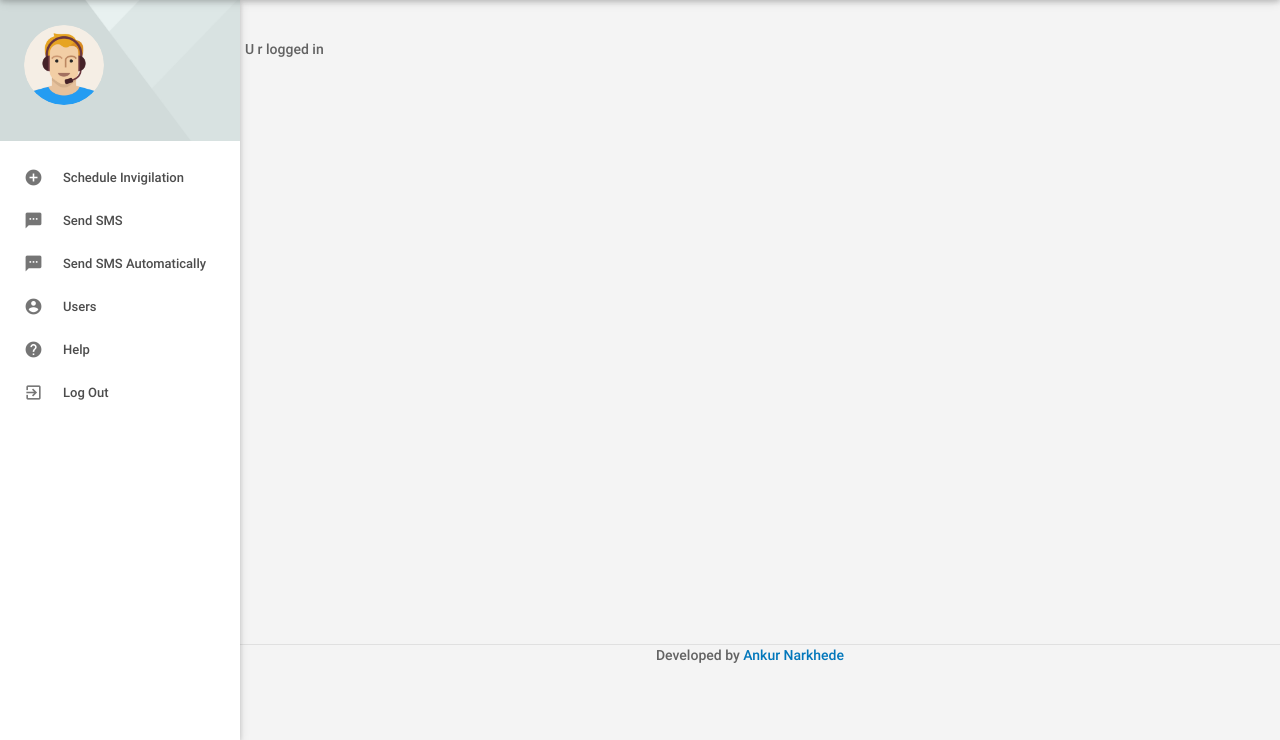
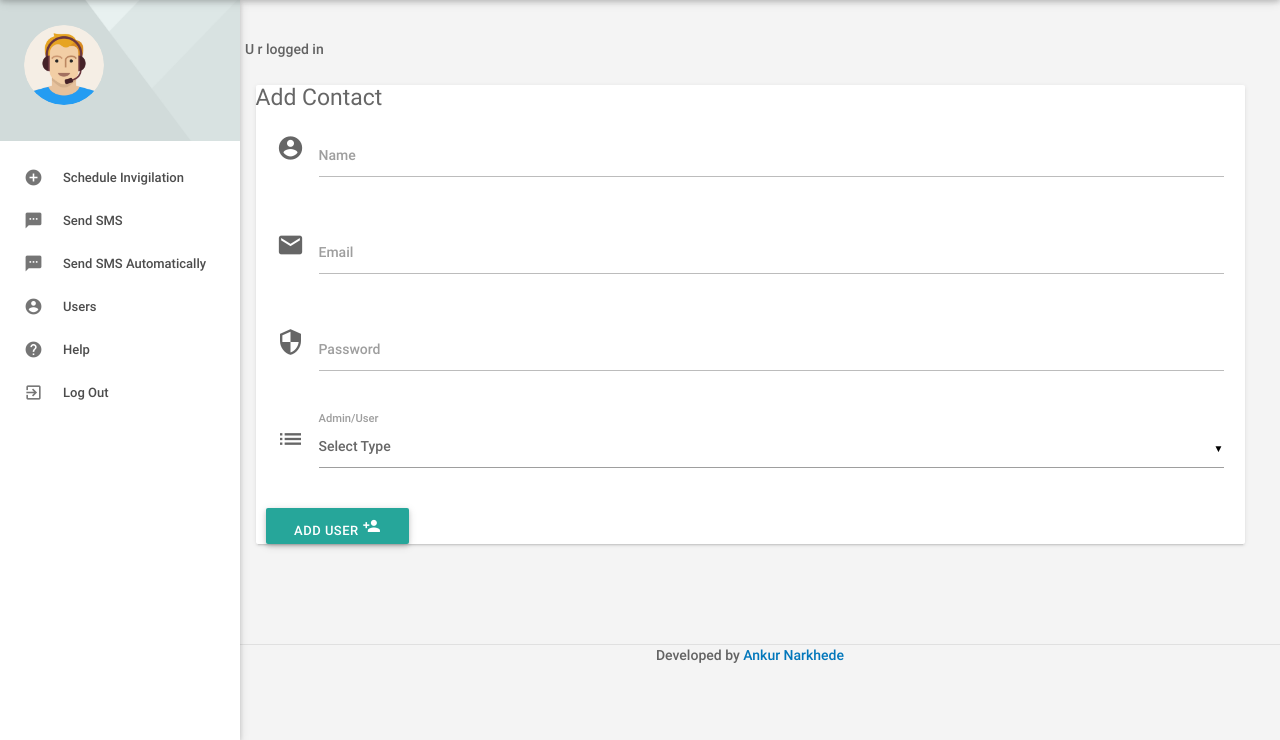
Before and after one commit to ankurnarkhede/django-phonebook, a Django app: template phonebook/templates/index.html in a window 1280 px wide. Shown: the part 60-800 px from the top of the page. Run offline with Django 3.2, Linux system fonts and the light colour scheme; the template is opened without the code that fills it, so the values that code supplies are empty.

Commit message:
...something modified

```diff
--- a/django_phonebook/urls.py
+++ b/django_phonebook/urls.py
@@ -11,15 +11,13 @@ urlpatterns = [
     url(r'^admin/', admin.site.urls),
 
     # REST url start
-    url (r'^get-contacts/', views.contacts.as_view ()),
-    url (r'^post-contacts/', views.contacts.as_view ()),
+    url (r'^contacts/', views.contacts.as_view (), name='contacts'),
 
     # rest urls end
 
 
     # template url start
     url (r'^auth/$', views.LoginView.as_view (), name='login_user'),
-    # url (r'^login/$', views.LoginView.as_view (), name='login_user'),
     url (r'^signup/$', views.UserFormView.as_view (), name='signup_user'),
     url (r'^logout/$', views.LogoutView.as_view (), name='logout_user'),
     url (r'^$', views.Home.as_view (), name='index'),
--- a/phonebook/templates/index.html
+++ b/phonebook/templates/index.html
@@ -7,5 +7,61 @@
 
 <p>U r logged in</p>
 
+    <div class="row no-m-t no-m-b">
+        <div class="col s12 m12 l12">
+            <div class="row card darken-1 card_form_padding">
+                <h5 class="text_center">Add Contact</h5>
+                <span></span>
+                <form class="col s12" action="{% url 'contacts' %}" enctype="multipart/form-data" method="POST" >
+
+                    <div class="bottom0 row">
+                        <div class="input-field col s12">
+                            <i class="material-icons prefix">account_circle</i>
+                            <input name="name" id="name" type="text" class="validate" required="required">
+                            <label for="name">Name</label>
+                        </div>
+                    </div>
+
+                    <div class="bottom0 row">
+                        <div class="input-field col s12">
+                            <i class="material-icons prefix">email</i>
+                            <input name="email" id="email" type="text" class="validate" required="required">
+                            <label for="email">Email</label>
+                        </div>
+                    </div>
+
+                    <div class="bottom0 row">
+                        <div class="input-field col s12">
+                            <i class="material-icons prefix">security</i>
+                            <input name="password" id="password" type="text" class="validate" required="required">
+                            <label for="password">Password</label>
+                        </div>
+                    </div>
+
+
+                    <div class="bottom0 row">
+                        <div class="input-field col s12">
+                            <i class="material-icons prefix">list</i>
+                            <select name="select_type" required="required"  >
+                                <option value=""  selected>Select Type</option>
+                                <option value="admin">Admin</option>
+                                <option value="user">User</option>
+
+                            </select>
+                            <label>Admin/User</label>
+                        </div>
+                    </div>
+
+
+                    <button class="btn waves-effect waves-light" type="submit" name="add_user">Add User
+                        <i class="material-icons">person_add</i>
+                    </button>
+                </form>
+            </div>
+
+        </div>
+    </div>
+
+
 
 {% endblock %}
```
Also changed, not shown: db.sqlite3.
